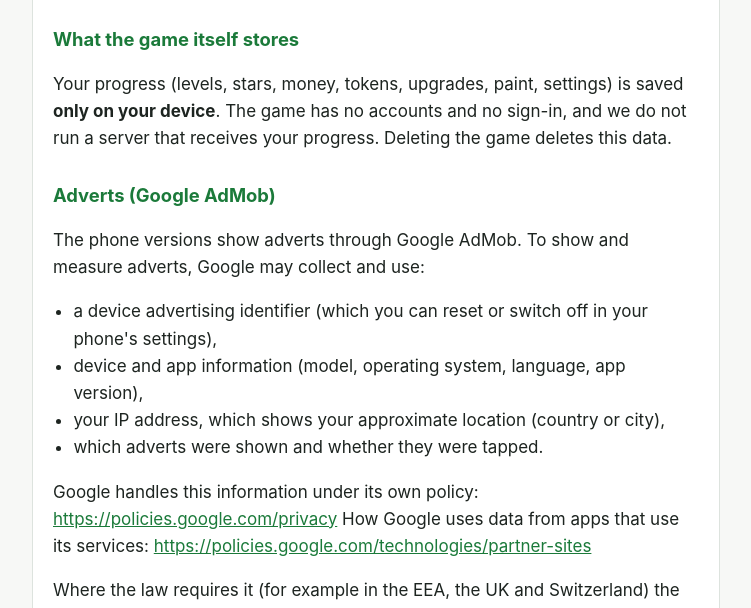
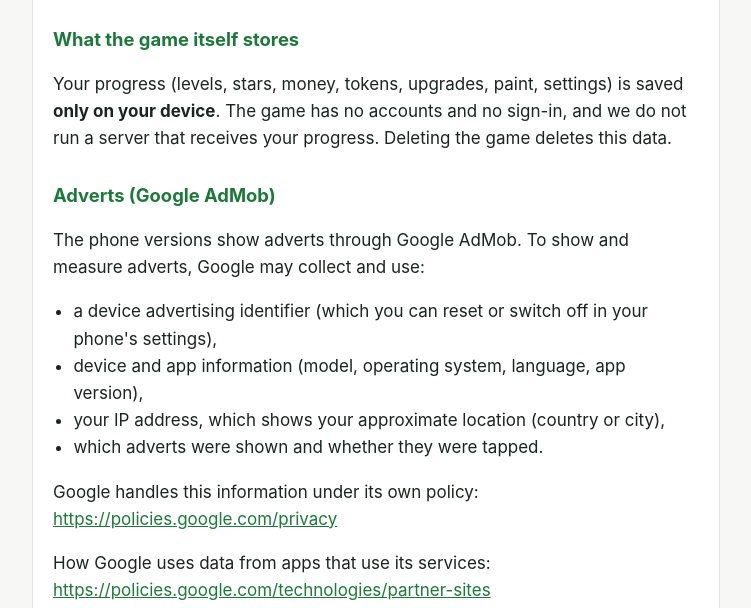
Before and after one commit to droidka/town-trip-privacy, a plain HTML site: page index.html in a window 1280 px wide. Shown: the part 192-800 px from the top of the page, without its empty margins (264-1015 px from the left). Drawn offline with Linux system fonts and the light colour scheme.

Commit message:
Separate the two Google links
Co-Authored-By: Claude Opus 5.5 <noreply@anthropic.com>

```diff
--- a/index.html
+++ b/index.html
@@ -38,7 +38,8 @@ footer { color:var(--muted); font-size:.9rem; margin-top:20px; text-align:center
 <li>your IP address, which shows your approximate location (country or city),</li>
 <li>which adverts were shown and whether they were tapped.</li>
 </ul>
-<p>Google handles this information under its own policy: <a href="https://policies.google.com/privacy">https://policies.google.com/privacy</a> How Google uses data from apps that use its services: <a href="https://policies.google.com/technologies/partner-sites">https://policies.google.com/technologies/partner-sites</a></p>
+<p>Google handles this information under its own policy: <a href="https://policies.google.com/privacy">https://policies.google.com/privacy</a></p>
+<p>How Google uses data from apps that use its services: <a href="https://policies.google.com/technologies/partner-sites">https://policies.google.com/technologies/partner-sites</a></p>
 <p>Where the law requires it (for example in the EEA, the UK and Switzerland) the game asks for your choice before showing personalised adverts, and you can change that choice at any time from the game&#x27;s menu. If an iPhone or iPad version is released, it will ask Apple&#x27;s tracking permission before any identifier is used for tracking.</p>
 <h2>Reminders</h2>
 <p>If you switch reminders on, the game schedules them on your phone itself. Nothing is sent to us or to any server, and you can switch them off in the game&#x27;s menu or in your phone&#x27;s settings.</p>
```
